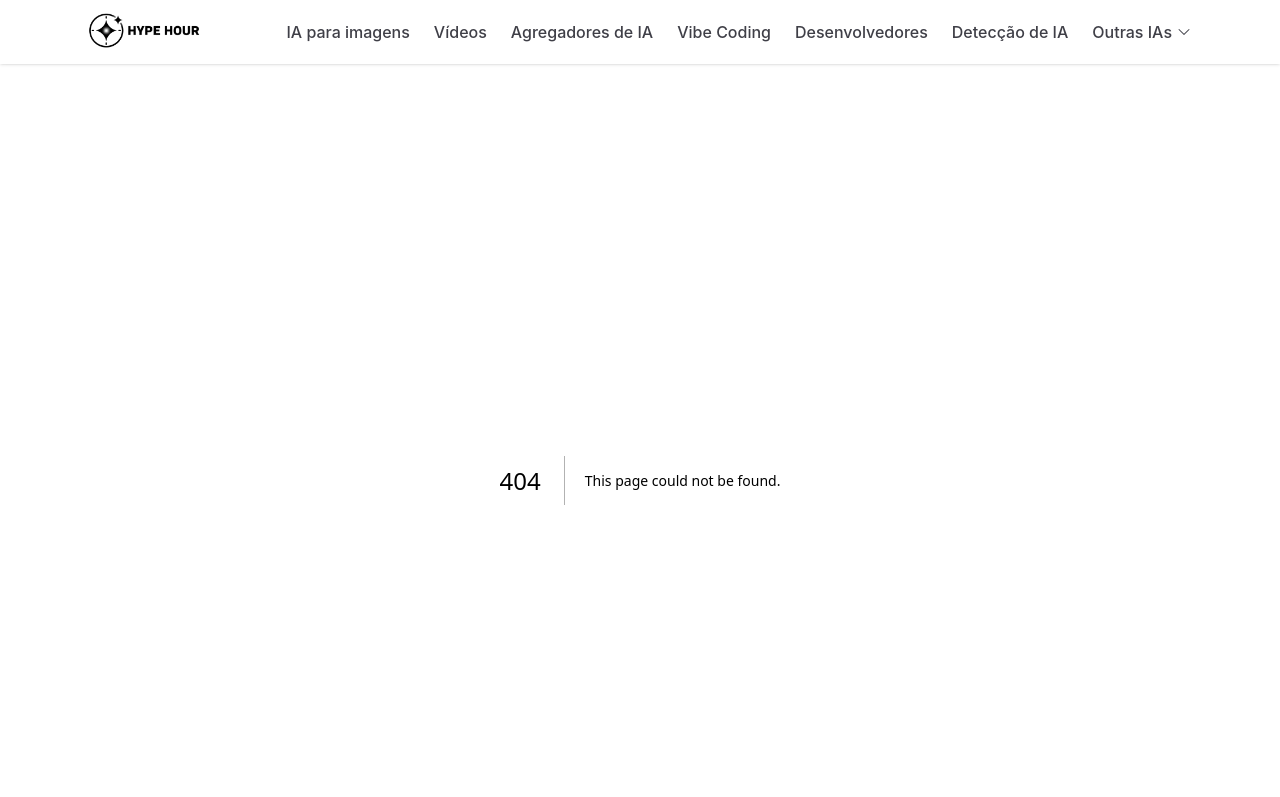
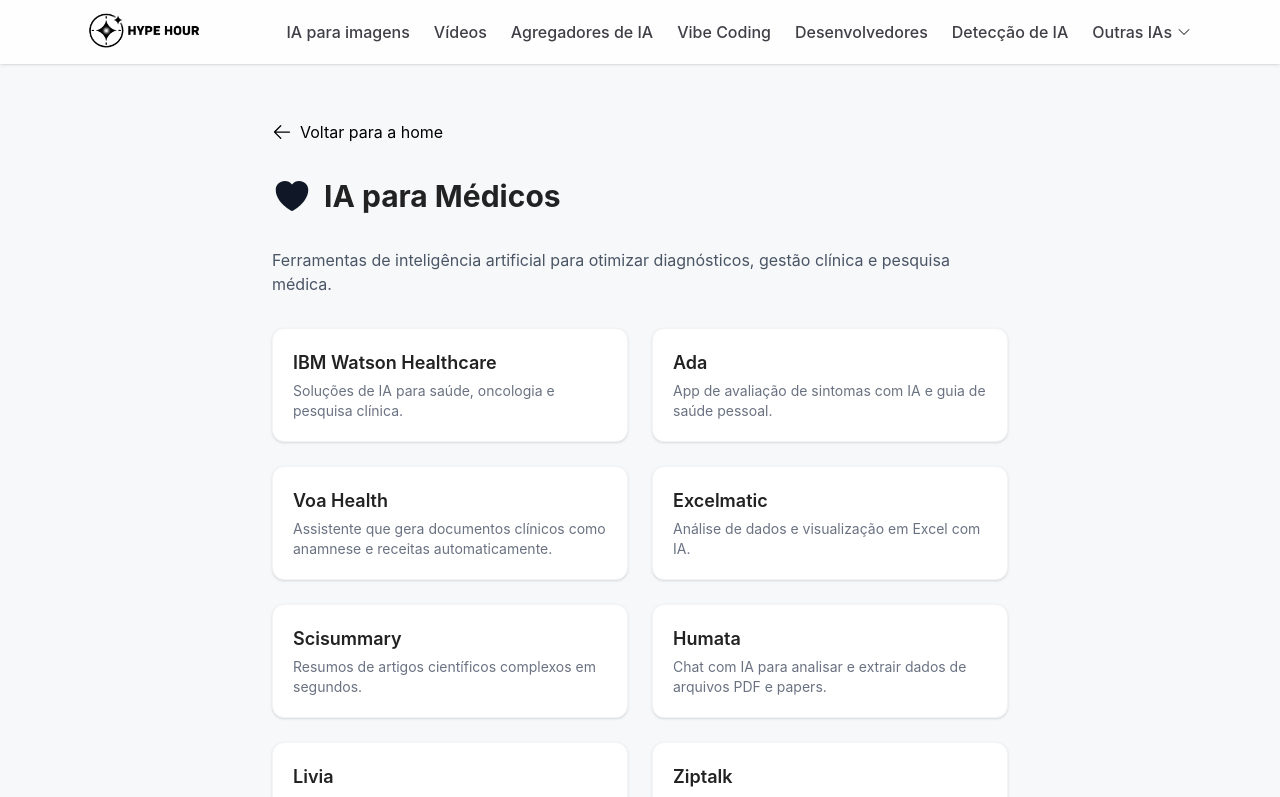
Before and after one commit to cavadema/hypehour, a Next.js app: page /ia-para-medicos in a window 1280 px wide. Before the commit this address had no page. Shown: the top 797 px of the page. Built offline with nearby package versions, Linux system fonts and the light colour scheme.

Commit message:
Add new page 'IA para Medicos' and update layout

```diff
--- a/app/components/Header.tsx
+++ b/app/components/Header.tsx
@@ -40,6 +40,7 @@
                 <Link href="/ferramentas-ia-contabilidade" className="block px-4 py-2 hover:bg-blue-50 hover:text-black">IA para Contabilidade</Link>
                 <Link href="/inteligencia-artificial-para-advogados" className="block px-4 py-2 hover:bg-blue-50 hover:text-black">IA para Advogados</Link>
                 <Link href="/ia-para-professores" className="block px-4 py-2 hover:bg-blue-50 hover:text-black">Professores</Link>
+                <Link href="/ia-para-medicos" className="block px-4 py-2 hover:bg-blue-50 hover:text-black">IA para Médicos</Link>
                 <Link href="/ia-para-musica" className="block px-4 py-2 hover:bg-blue-50 hover:text-black">IA para Música</Link>
                 <Link href="/modelos-de-llms" className="block px-4 py-2 hover:bg-blue-50 hover:text-black">Modelos de LLMs</Link>
                 <Link href="/navegadores-de-ia" className="block px-4 py-2 hover:bg-blue-50 hover:text-black">Navegadores de IA</Link>
--- /dev/null
+++ b/app/ia-para-medicos/page.tsx
@@ -0,0 +1,87 @@
+import { HeartIcon, ArrowLeftIcon } from "@heroicons/react/24/solid";
+import Link from "next/link";
+
+export const metadata = {
+    title: "IA para Médicos - Ferramentas de Inteligência Artificial para Saúde",
+    description: "Descubra ferramentas de IA para médicos, clínicas e hospitais: diagnósticos, anotações automáticas e pesquisa.",
+    alternates: {
+        canonical: 'https://www.hypehour.com.br/ia-para-medicos',
+    },
+};
+
+const ferramentas = [
+    {
+        nome: "IBM Watson Healthcare",
+        url: "https://www.ibm.com/br-pt/industries/healthcare",
+        descricao: "Soluções de IA para saúde, oncologia e pesquisa clínica.",
+    },
+    {
+        nome: "Ada",
+        url: "https://ada.com/pt/",
+        descricao: "App de avaliação de sintomas com IA e guia de saúde pessoal.",
+    },
+    {
+        nome: "Voa Health",
+        url: "https://voa.health/",
+        descricao: "Assistente que gera documentos clínicos como anamnese e receitas automaticamente.",
+    },
+    {
+        nome: "Excelmatic",
+        url: "https://excelmatic.ai/",
+        descricao: "Análise de dados e visualização em Excel com IA.",
+    },
+    {
+        nome: "Scisummary",
+        url: "https://scisummary.com/",
+        descricao: "Resumos de artigos científicos complexos em segundos.",
+    },
+    {
+        nome: "Humata",
+        url: "https://www.humata.ai/",
+        descricao: "Chat com IA para analisar e extrair dados de arquivos PDF e papers.",
+    },
+    {
+        nome: "Livia",
+        url: "https://livia.careintelligence.ai/",
+        descricao: "Inteligência Artificial Médica Brasileira treinada por especialistas.",
+    },
+    {
+        nome: "Ziptalk",
+        url: "https://ziptalk.ai/",
+        descricao: "Transforma mensagens de voz do WhatsApp em resumos e tarefas.",
+    },
+    {
+        nome: "PathAI",
+        url: "https://www.pathai.com/",
+        descricao: "Tecnologia de patologia impulsionada por IA para diagnósticos precisos.",
+    },
+];
+
+export default function IaParaMedicos() {
+    return (
+        <main className="max-w-3xl mx-auto py-10 px-4">
+            <Link href="/" className="inline-flex items-center gap-2 text-black hover:underline mb-8">
+                <ArrowLeftIcon className="w-5 h-5" /> Voltar para a home
+            </Link>
+            <div className="flex items-center gap-3 mb-8">
+                <HeartIcon className="w-10 h-10 text-gray-900" />
+                <h1 className="text-3xl font-bold">IA para Médicos</h1>
+            </div>
+            <p className="mb-8 text-gray-600">Ferramentas de inteligência artificial para otimizar diagnósticos, gestão clínica e pesquisa médica.</p>
+            <div className="grid gap-6 sm:grid-cols-2">
+                {ferramentas.map((f) => (
+                    <a
+                        key={f.nome}
+                        href={f.url}
+                        target="_blank"
+                        rel="noopener noreferrer"
+                        className="block bg-white rounded-xl shadow hover:shadow-lg transition p-5 border border-gray-100"
+                    >
+                        <h2 className="font-semibold text-lg mb-1">{f.nome}</h2>
+                        <div className="text-gray-500 text-sm">{f.descricao}</div>
+                    </a>
+                ))}
+            </div>
+        </main>
+    );
+}
--- a/app/layout.tsx
+++ b/app/layout.tsx
@@ -106,6 +106,7 @@
                 <li><Link href="/ferramentas-ia-contabilidade" className="hover:underline">IA para Contabilidade</Link></li>
                 <li><Link href="/inteligencia-artificial-para-advogados" className="hover:underline">IA para Advogados</Link></li>
                 <li><Link href="/ia-para-professores" className="hover:underline">IA para professores</Link></li>
+                <li><Link href="/ia-para-medicos" className="hover:underline">IA para Médicos</Link></li>
                 <li><a href="/modelos-de-llms" className="hover:underline">Modelos de LLMs</a></li>
                 <li><a href="/navegadores-de-ia" className="hover:underline">Navegadores de IA</a></li>
                 <li><a href="/ferramenta-de-deteccao-de-ia" className="hover:underline">Detecção de IA</a></li>
--- a/app/page.tsx
+++ b/app/page.tsx
@@ -300,6 +300,47 @@
         </div>
         <div className="mt-4 md:hidden">
           <a href="/ia-para-desenvolvedores" className="text-black text-sm font-medium hover:underline">Ver todas as IA para desenvolvedores</a>
+        </div>
+      </section>
+
+      {/* IA para Médicos */}
+      <section className="w-full max-w-5xl mx-auto py-12 px-4">
+        <div className="flex items-center justify-between mb-6">
+          <h2 className="apify-section-title flex items-center gap-2">
+            <ShieldCheckIcon className="w-6 h-6 text-gray-700" />
+            IA para Médicos
+          </h2>
+          <a href="/ia-para-medicos" className="hidden md:inline-flex text-black text-sm font-medium hover:underline">
+            Ver todas as IA para médicos
+          </a>
+        </div>
+        <div className="grid grid-cols-1 md:grid-cols-2 lg:grid-cols-3 gap-8">
+          <div className="apify-card hover:shadow-xl transition-shadow flex flex-col gap-2">
+            <span className="inline-flex items-center gap-1 text-black font-bold">
+              <ShieldCheckIcon className="w-5 h-5" /> IBM Watson Healthcare
+            </span>
+            <p className="text-zinc-700">Soluções de IA para saúde, oncologia e pesquisa clínica.</p>
+            <span className="text-xs text-zinc-500">Categoria: Médicos</span>
+          </div>
+          <div className="apify-card hover:shadow-xl transition-shadow flex flex-col gap-2">
+            <span className="inline-flex items-center gap-1 text-black font-bold">
+              <ShieldCheckIcon className="w-5 h-5" /> Ada
+            </span>
+            <p className="text-zinc-700">App de avaliação de sintomas com IA e guia de saúde pessoal.</p>
+            <span className="text-xs text-zinc-500">Categoria: Médicos</span>
+          </div>
+          <div className="apify-card hover:shadow-xl transition-shadow flex flex-col gap-2">
+            <span className="inline-flex items-center gap-1 text-black font-bold">
+              <ShieldCheckIcon className="w-5 h-5" /> Voa Health
+            </span>
+            <p className="text-zinc-700">Assistente que gera documentos clínicos como anamnese e receitas automaticamente.</p>
+            <span className="text-xs text-zinc-500">Categoria: Médicos</span>
+          </div>
+        </div>
+        <div className="mt-4 md:hidden">
+          <a href="/ia-para-medicos" className="text-black text-sm font-medium hover:underline">
+            Ver todas as IA para médicos
+          </a>
         </div>
       </section>
 
```
